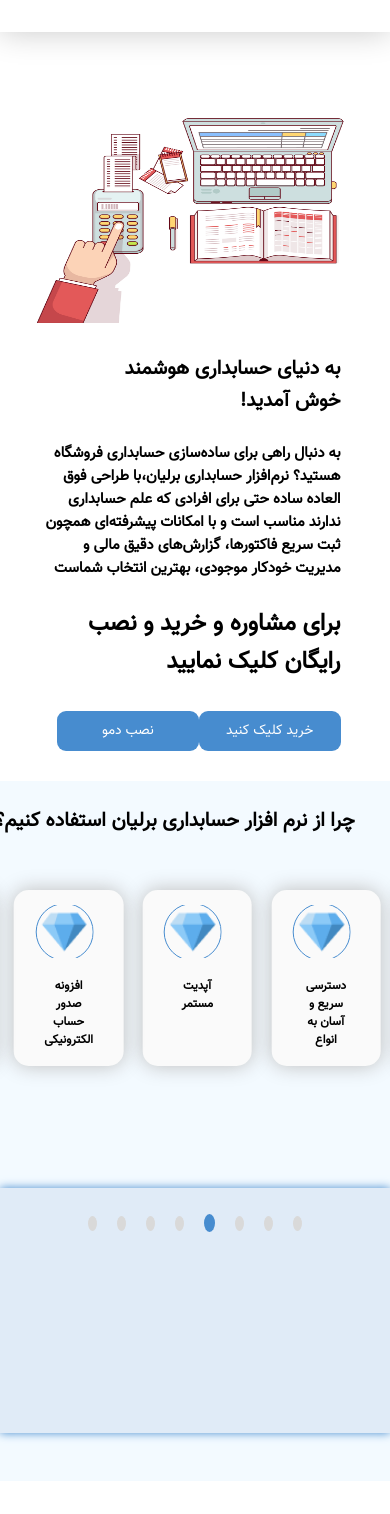
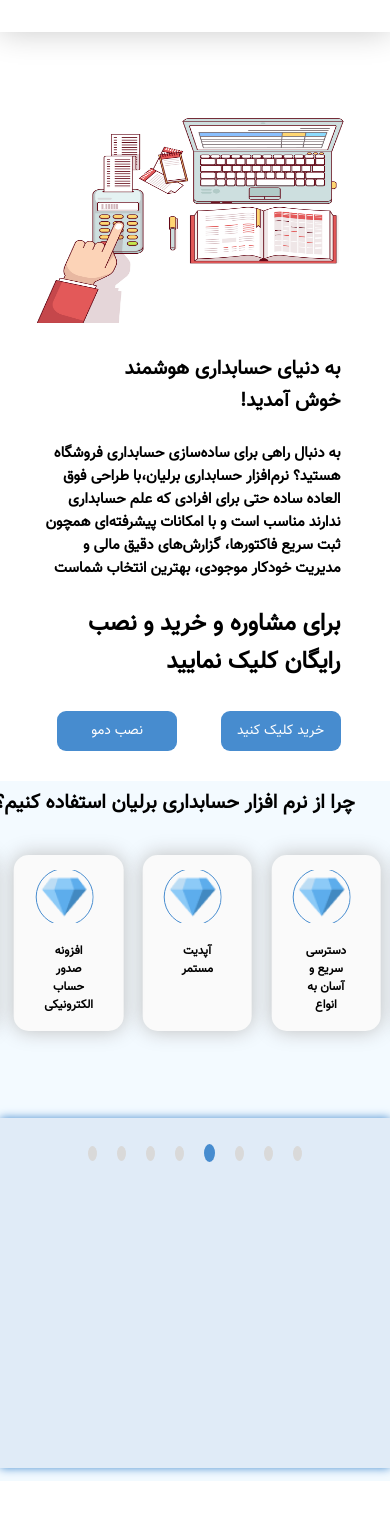
Before and after one commit to devilenta/devilenta.github.io, a plain HTML site: page home.html in a window 390 px wide. Shown: the part 86-1600 px from the top of the page. Drawn offline with Linux system fonts and the light colour scheme.

Commit message:
fix ui for more data

```diff
--- a/style/style_home.css
+++ b/style/style_home.css
@@ -677,7 +677,7 @@
         background-color: #478CCF;
         color: #ffffff;
         border: 0;
-        width: 160px;
+        width: 120px;
         height: 40px;
         border-radius: 9px;
     }
@@ -757,7 +757,7 @@
         direction: ltr;
         display: block;
         width: 100vw;
-        height: 35%;
+        height: 50%;
         box-shadow: #478CCF 0px 0px 9px 0px;
         font-size: 25px;
         text-align: center;
```
